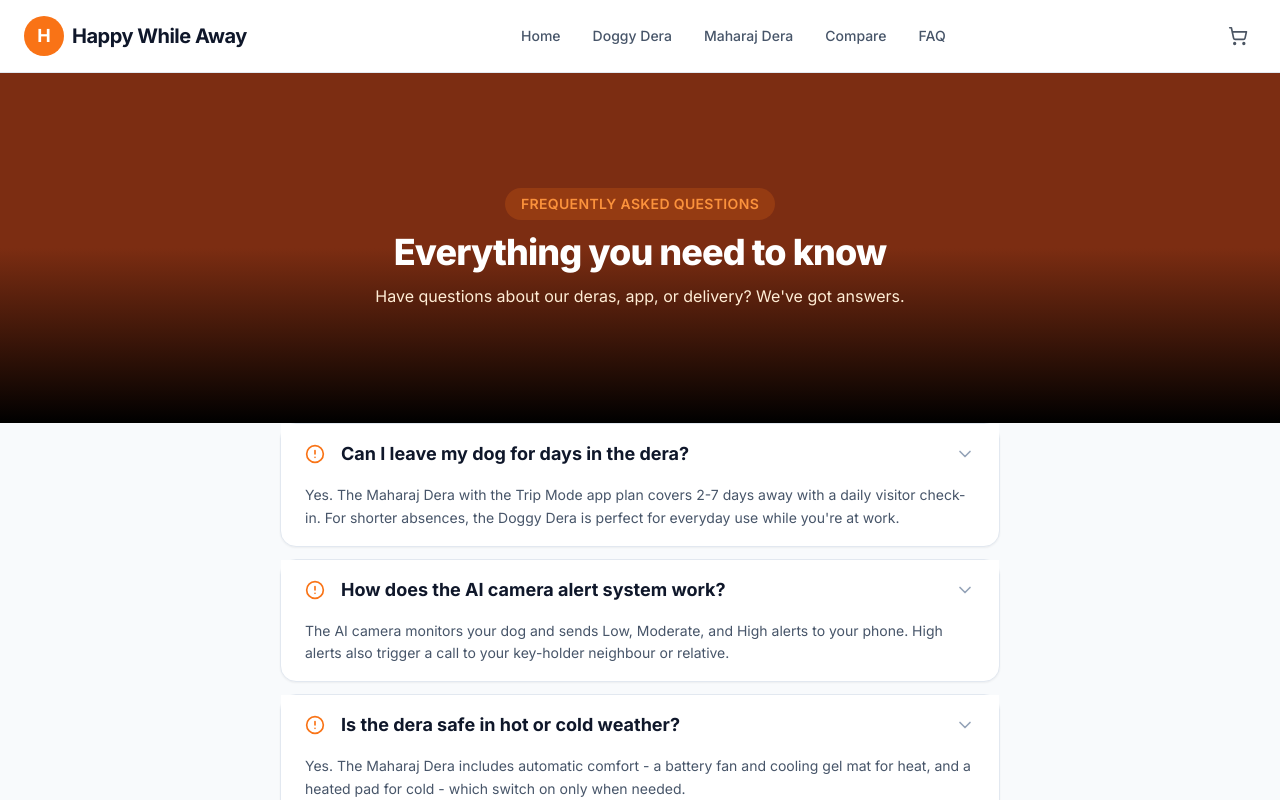
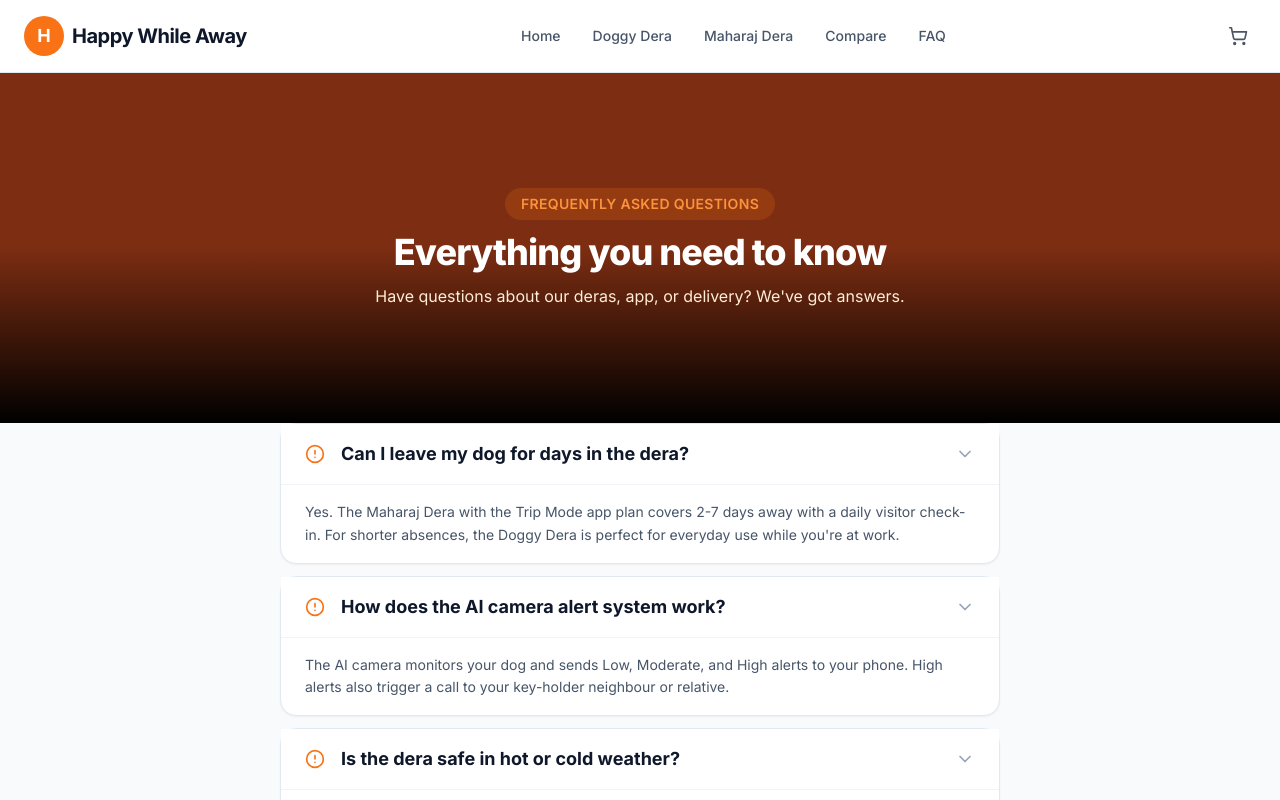
Before and after one commit to monishkumar3499/310622106088-hwa-hackathon, a Next.js app: page /faq in a window 1280 px wide. Shown: the top 800 px of the page. Built offline with nearby package versions, Linux system fonts and the light colour scheme.

Commit message:
Add space above FAQ answers

```diff
--- a/app/faq/page.tsx
+++ b/app/faq/page.tsx
@@ -81,7 +81,7 @@ export default function FAQPage() {
                 </div>
                 <ChevronDown size={20} className="text-slate-400 group-hover:text-orange-500 transition" />
               </button>
-              <div className="px-6 pb-4 text-slate-600 text-sm leading-relaxed">
+              <div className="px-6 pb-4 pt-4 text-slate-600 text-sm leading-relaxed border-t border-slate-100">
                 {faq.a}
               </div>
             </div>
```
